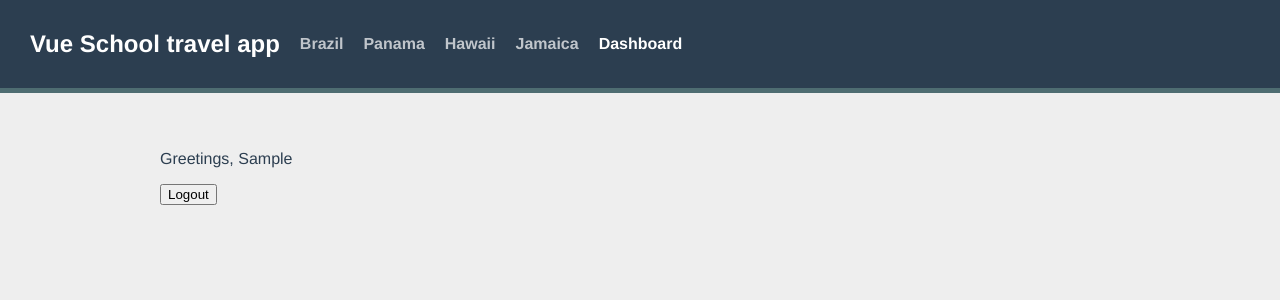
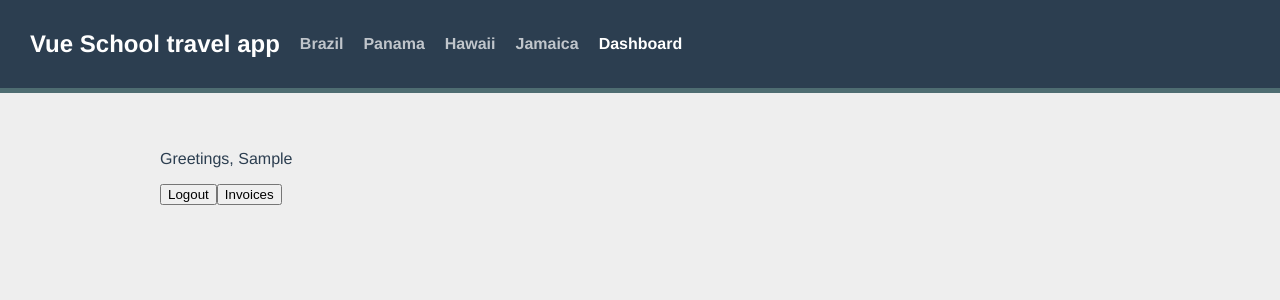
Before and after one commit to karoolina1234/RoutesVue, a Vue app: page /login in a window 1280 px wide. Both pictures are taken after typing "Sample", "Sample" into the empty fields and a click on the button "Login". Shown: the top 300 px of the page. Built offline with nearby package versions, Linux system fonts and the light colour scheme.

Commit message:
redirecionamento com parametros

```diff
--- /dev/null
+++ b/src/pages/Invoices.vue
@@ -0,0 +1,5 @@
+<template>
+    <div>
+        <h1>Invoices</h1>
+    </div>
+</template>
--- a/src/pages/Login.vue
+++ b/src/pages/Login.vue
@@ -25,7 +25,8 @@
   methods: {
     login() {
       window.user = this.username;
-      this.$router.push({ name: "protected" });
+      const redirectPath = this.$route.query.redirect || "/protected";
+      this.$router.push(redirectPath);
     },
   },
 };
--- a/src/pages/Protected.vue
+++ b/src/pages/Protected.vue
@@ -2,6 +2,10 @@
   <div>
     <p>Greetings, {{ username }}</p>
     <button @click="logout">Logout</button>
+
+    <router-link :to="{ name: 'invoices' }">
+      <button>Invoices</button>
+    </router-link>
   </div>
 </template>
 
--- a/src/router/index.js
+++ b/src/router/index.js
@@ -39,6 +39,14 @@
     component: () => import("@/pages/Login.vue"),
   },
   {
+    path: "/invoices",
+    name: "invoices",
+    component: () => import("@/pages/Invoices.vue"),
+    meta: {
+      requiredAuth: true,
+    },
+  },
+  {
     path: "/:pathMatch(.*)*",
     name: "NotFound",
     component: () => import("@/pages/NotFound.vue"),
@@ -60,7 +68,7 @@
 
 router.beforeEach((to, from) => {
   if (to.meta.requiredAuth && !window.user) {
-    return { name: "login" };
+    return { name: "login" , query:{redirect:to.fullPath}};
   }
 });
 export default router;
```
